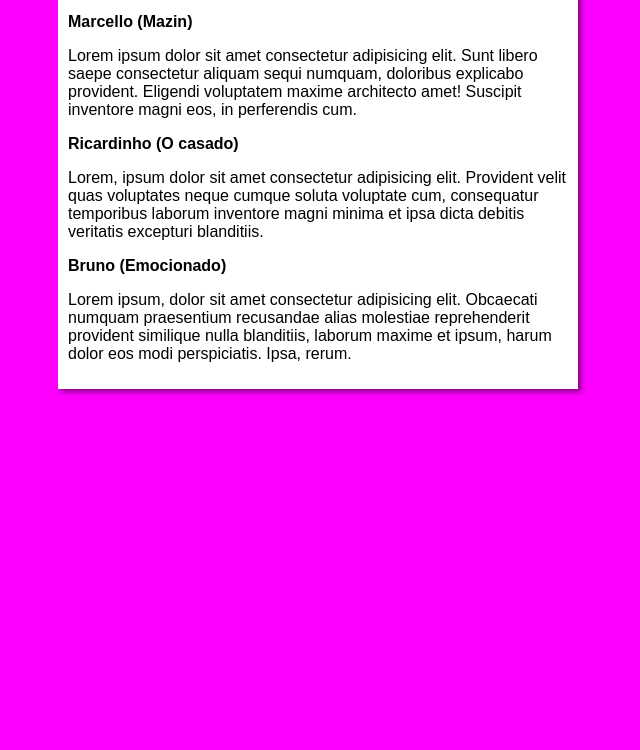
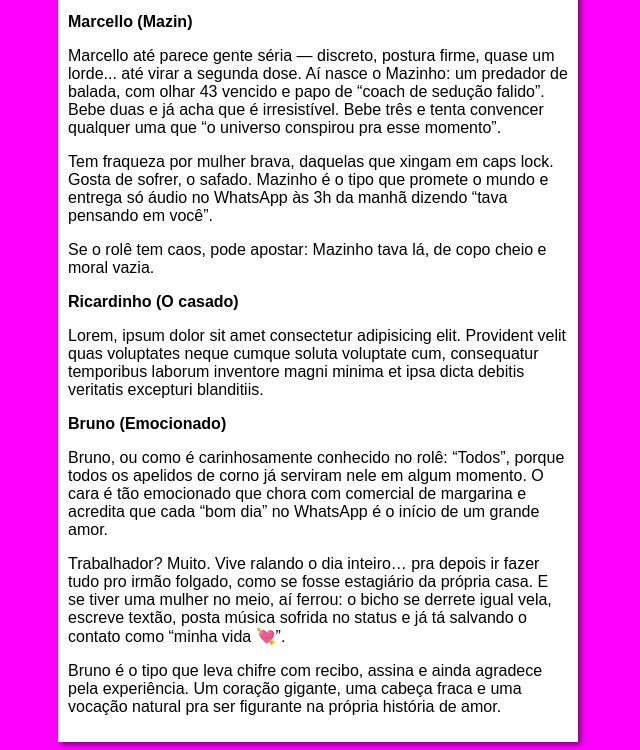
Before and after one commit to RafaDiego01/Teste-Mac, a plain HTML site: page Teste site Mac/index.html in a window 1280 px wide. Shown: the part 573-1323 px from the top of the page, without its empty margins (322-962 px from the left). Before the commit the page ends 970 px from the top, so only its background shows below. Drawn offline with Linux system fonts and the light colour scheme.

Commit message:
Marcello e Bruno texto

```diff
--- a/Teste site Mac/index.html
+++ b/Teste site Mac/index.html
@@ -24,7 +24,9 @@
         </article>
         <article>
             <h2>Marcello (Mazin)</h2>
-            <p>Lorem ipsum dolor sit amet consectetur adipisicing elit. Sunt libero saepe consectetur aliquam sequi numquam, doloribus explicabo provident. Eligendi voluptatem maxime architecto amet! Suscipit inventore magni eos, in perferendis cum.</p>
+            <p>Marcello até parece gente séria — discreto, postura firme, quase um lorde... até virar a segunda dose. Aí nasce o Mazinho: um predador de balada, com olhar 43 vencido e papo de “coach de sedução falido”. Bebe duas e já acha que é irresistível. Bebe três e tenta convencer qualquer uma que “o universo conspirou pra esse momento”.</p>
+            <p>Tem fraqueza por mulher brava, daquelas que xingam em caps lock. Gosta de sofrer, o safado. Mazinho é o tipo que promete o mundo e entrega só áudio no WhatsApp às 3h da manhã dizendo “tava pensando em você”.</p>
+            <p>Se o rolê tem caos, pode apostar: Mazinho tava lá, de copo cheio e moral vazia.</p>
         </article>
         <article>
             <h2>Ricardinho (O casado)</h2>
@@ -32,7 +34,9 @@
         </article>
         <article>
             <h2>Bruno (Emocionado)</h2>
-            <p>Lorem ipsum, dolor sit amet consectetur adipisicing elit. Obcaecati numquam praesentium recusandae alias molestiae reprehenderit provident similique nulla blanditiis, laborum maxime et ipsum, harum dolor eos modi perspiciatis. Ipsa, rerum.</p>
+            <p>Bruno, ou como é carinhosamente conhecido no rolê: “Todos”, porque todos os apelidos de corno já serviram nele em algum momento. O cara é tão emocionado que chora com comercial de margarina e acredita que cada “bom dia” no WhatsApp é o início de um grande amor.</p>
+            <p>Trabalhador? Muito. Vive ralando o dia inteiro… pra depois ir fazer tudo pro irmão folgado, como se fosse estagiário da própria casa. E se tiver uma mulher no meio, aí ferrou: o bicho se derrete igual vela, escreve textão, posta música sofrida no status e já tá salvando o contato como “minha vida 💘”.</p>
+            <p>Bruno é o tipo que leva chifre com recibo, assina e ainda agradece pela experiência. Um coração gigante, uma cabeça fraca e uma vocação natural pra ser figurante na própria história de amor.</p>
         </article>
     </main>
 </body>
```
